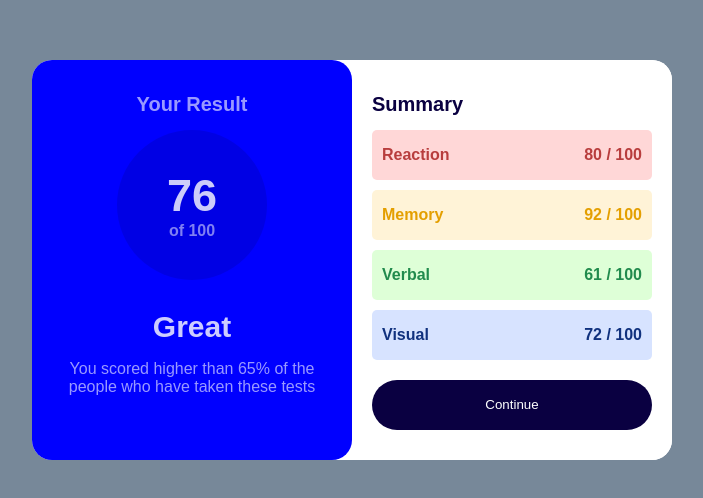
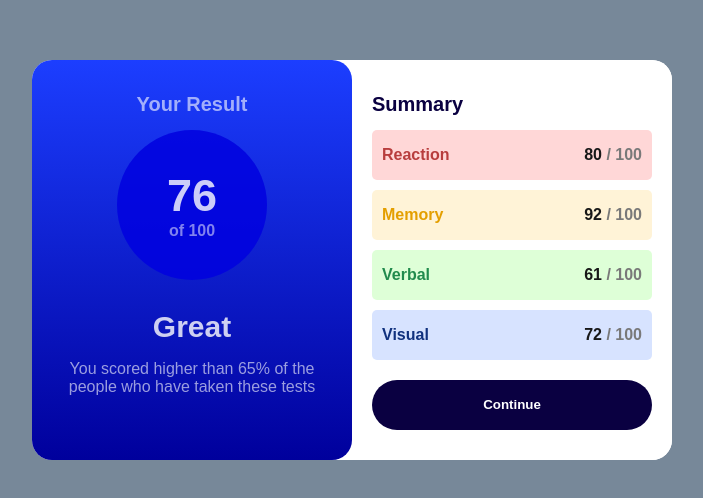
Before and after one commit to NV27/practice-repo, a plain HTML site: page index.html in a window 1280 px wide. Shown: the part 140-638 px from the top of the page, without its empty margins (288-991 px from the left). Drawn offline with Linux system fonts and the light colour scheme.

Commit message:
extra polish

```diff
--- a/index.html
+++ b/index.html
@@ -38,19 +38,19 @@
                 <div class="score-grid">
                     <div class="reaction score-item">
                         <b class="reaction-text">Reaction</b>
-                        <b class="reaction-score">80 / 100</b>
+                        <span><b class="reaction-score score-individual">80</b><b class="s100"> / 100</b></span>
                     </div>
                     <div class="memory score-item">
                         <b class="memory-text">Memory</b>
-                        <b class="memory-score">92 / 100</b>
+                        <span><b class="memory-score score-individual">92</b><b class="s100"> / 100</b></span>
                     </div>
                     <div class="verbal score-item">
                         <b class="verbal-text">Verbal</b>
-                        <b class="verbal-score">61 / 100</b>
+                        <span><b class="verbal-score score-individual">61</b><b class="s100"> / 100</b></span>
                     </div>
                     <div class="visual score-item">
                         <b class="visual-text">Visual</b>
-                        <b class="visual-score">72 / 100</b>
+                        <span><b class="visual-score score-individual">72</b><b class="s100"> / 100</b></span>
                     </div>
                 </div>
                 <button class="continue-button" value="Continue">Continue</button>
--- a/styles.css
+++ b/styles.css
@@ -65,6 +65,7 @@ h4{
 
 .left{
     background-color: var(--primaryCol);
+    background-image: linear-gradient(rgb(28, 62, 255), rgb(0, 0, 156));
     border-radius: 20px;
     padding: 20px;
     color: white;
@@ -108,17 +109,19 @@ h4{
     position: relative;
     width: 500px;
     max-width: 100%;
-    bottom: 0px;
-    transition: background-color 1s, color 1s;
+
+    transition: background-color 1s, color 1s font-size 1s;
     transition-timing-function: cubic-bezier(0.075, 0.82, 0.165, 1);
+    font-weight: bold;
 }
 
 .continue-button:hover{
-    background-color: cornflowerblue;
+    background-color: var(--primaryCol);
     color: white;
-    /* max-width: 110%; */
-    transition: background-color 1s, color 1s;
+    font-size: 14px;
+    transition: background-color 1s, color 1s, font-size 1s;
     transition-timing-function: cubic-bezier(0.075, 0.82, 0.165, 1);
+
 }
 
 .score-grid{
@@ -139,6 +142,7 @@ h4{
     justify-content: space-between;
     align-items: center;
     height: 50px;
+    font-weight: light;
 }
 
 .reaction{
@@ -168,3 +172,13 @@ h4{
     padding: 10px;
     color: #10317e;
 }
+
+
+.score-individual{
+    color: rgb(24, 24, 24);
+}
+
+.s100{
+    color: rgb(121, 121, 121);
+    font-weight: light;
+}
```
